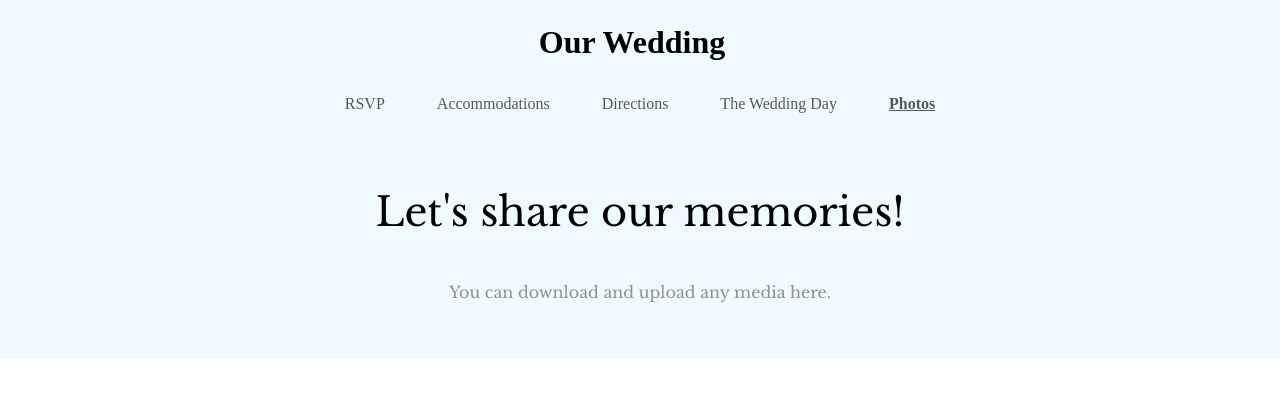
After one commit to ckntran/Hochzeit, a Flask app: page /photos in a window 1280 px wide. The commit adds this page. Shown: the top 419 px of the page. Run offline with Flask 3, Linux system fonts and the light colour scheme; some libraries are stand-ins or nearby versions; some web fonts are replaced.

Commit message:
added photo session

```diff
--- a/main.py
+++ b/main.py
@@ -71,6 +71,10 @@ def rsvp():
 def the_wedding_day():
     return render_template("the-wedding-day.html")
 
+@app.route("/photos")
+def photos():
+    return render_template("photos.html")
+
 
 if __name__ == '__main__':
-    app.run(debug=False)
+    app.run(debug=True)
--- a/static/assets/css/styles.css
+++ b/static/assets/css/styles.css
@@ -1,6 +1,8 @@
 
 body {
   font-family: 'Baskervville', serif;
+  background-color: #F0FBFF;
+  overflow-x: hidden;
   text-align:center;
 }
 
@@ -258,7 +260,7 @@ active {
   padding-bottom: 3%;
 }
 
-/* timeline section */
+/* Timeline section */
 #timeline h1 {
   font-family: 'Libre Baskerville', serif;
 }
@@ -266,3 +268,21 @@ active {
 #timeline .container-fluid {
   padding: 10% 10%;
 }
+
+/* Photos section */
+
+#photosInfo h1, p {
+  font-family: 'Libre Baskerville', serif;
+}
+
+#photosInfo .container-fluid {
+  padding: 3% 3%;
+}
+
+#photosInfo .formDiv {
+  padding-bottom: 3%;
+}
+
+#photos .container-fluid {
+  padding: 5% 5%;
+}
--- a/templates/footer.html
+++ b/templates/footer.html
@@ -5,7 +5,7 @@
       <h2>Mandy & Christian</h2>
       <a href="https://www.instagram.com/mcy_wu/" target="_blank"><i class="social-icon fa-brands fa-instagram"></i></a>
       <a href="https://www.facebook.com/christian.tran.543/" target="_blank"><i class="social-icon fa-brands fa-facebook"></i></a>
-      <a href="mailto:christian.kn.tran@gmail.com" target="_blank"><i class="social-icon fa-solid fa-envelope"></i></a>
+      <a href="mailto:mandycywu0911@gmail.com,christian.kn.tran@gmail.com" target="_blank"><i class="social-icon fa-solid fa-envelope"></i></a>
     </div>
   </footer>
 
--- a/templates/header.html
+++ b/templates/header.html
@@ -64,6 +64,11 @@
                     {% if request.path == "/the-wedding-day" %}<strong><u>The Wedding Day</u></strong>{% else %}The Wedding Day{% endif %}
                   </a>
                 </li>
+                <li class="nav-item">
+                  <a class="nav-link" href="{{ url_for('photos') }}">
+                    {% if request.path == "/photos" %}<strong><u>Photos</u></strong>{% else %}Photos{% endif %}
+                  </a>
+                </li>
               </ul>
             </div>
           </nav>
--- /dev/null
+++ b/templates/photos.html
@@ -0,0 +1,19 @@
+{% include "header.html" %}
+
+  <section class="colored-section" id="photosInfo">
+    <div class="container-fluid">
+      <div class="formDiv">
+        <h1>Let's share our memories!</h1>
+      </div>
+      <p>You can download and upload any media here.</p>
+    </div>
+  </section>
+
+<!-- Timeline -->
+<section class="white-section" id="photos">
+    <div class="container-fluid">
+<iframe src="https://drive.google.com/embeddedfolderview?id=170F_fz9UdY6LZWxlRuyDfrZ2N_8-p-ka#list" width="100%" height="100%" frameborder="0"></iframe>
+    </div>
+</section>
+
+{% include "footer.html" %}
--- a/templates/the-wedding-day.html
+++ b/templates/the-wedding-day.html
@@ -1,5 +1,4 @@
 {% include "header.html" %}
-{% from "bootstrap5/form.html" import render_form %}
 
   <section class="colored-section" id="weddingDay">
     <div class="container-fluid">
```
